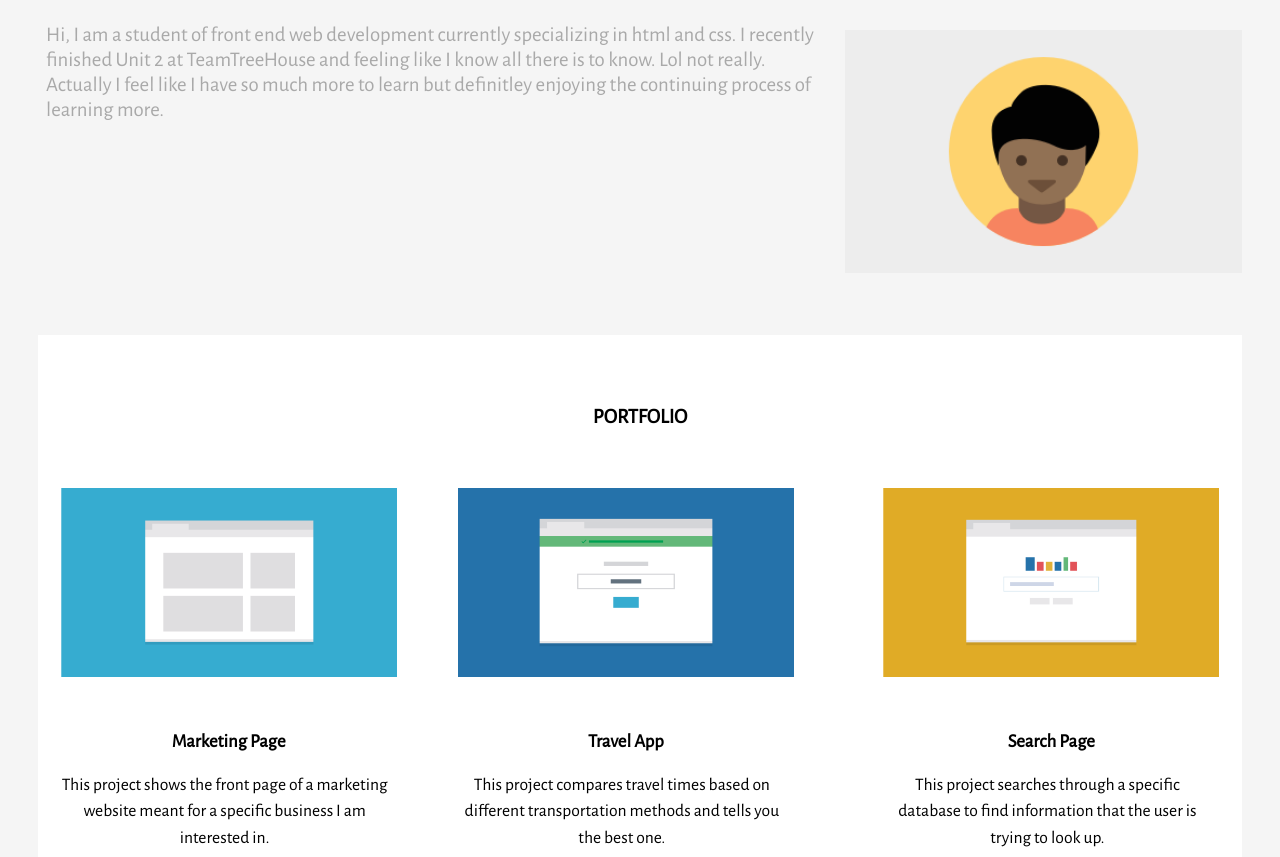
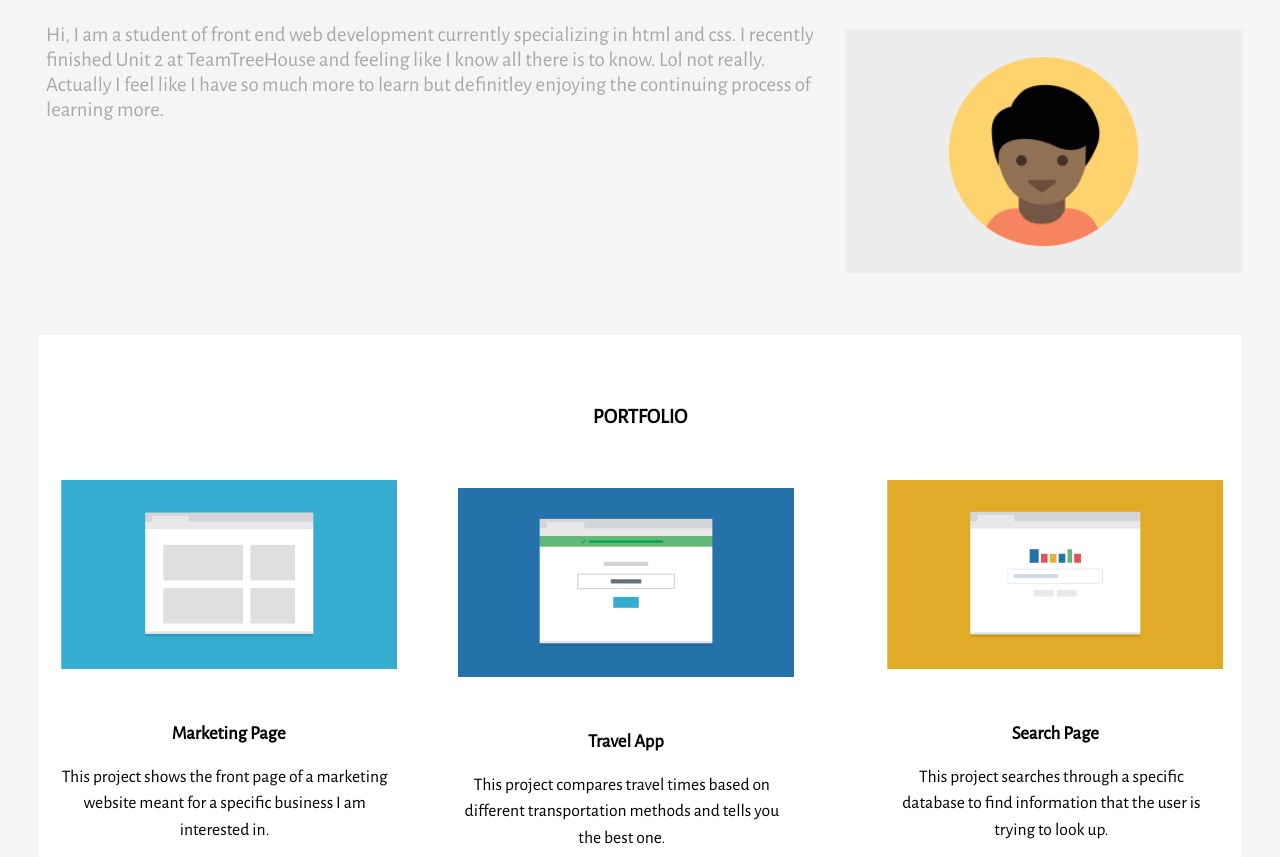
Before and after one commit to Jason852/Techdegree-project-2, a plain HTML site: page index.html in a window 1280 px wide. Shown: the part 95-952 px from the top of the page. Drawn offline with nearby package versions, Linux system fonts and the light colour scheme.

Commit message:
Almost done

```diff
--- a/css/styles.css
+++ b/css/styles.css
@@ -200,8 +200,7 @@ img {
     height: auto;
     float: left;
     background: white;
-    margin-right: .25rem;
-    margin-left: .25rem;
+    margin: 0;
     padding-right: 0;
     padding-bottom: 0;
   }
@@ -354,7 +353,7 @@ img {
     height: auto;
     float: right;
     background: white;
-    margin: 8px 4px;
+    margin: 0;
     padding-right: 0;
     padding-bottom: 0px;
   }
@@ -408,4 +407,10 @@ img {
     font-weight: bold;
     color: slategray;
   }
+
+  .clearfix {
+    content: "";
+    display: table;
+    clear: both;
+  }
 }
```
